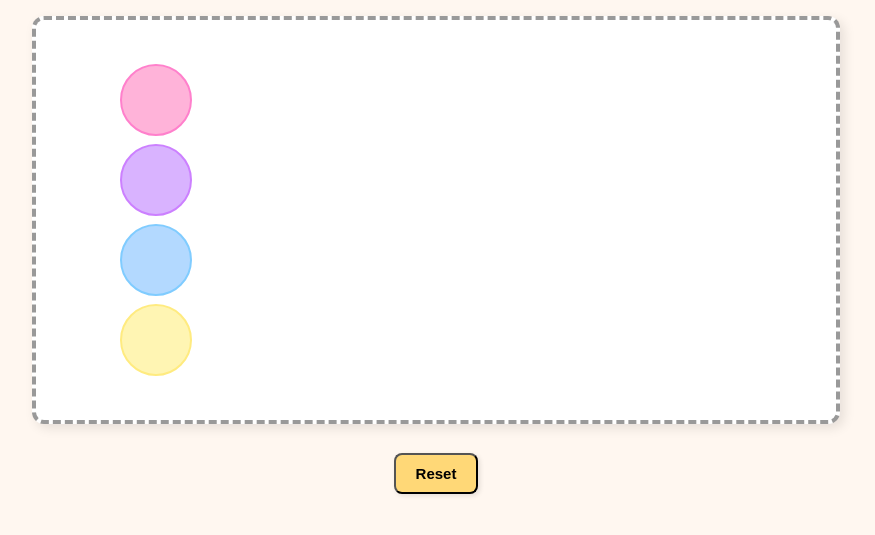
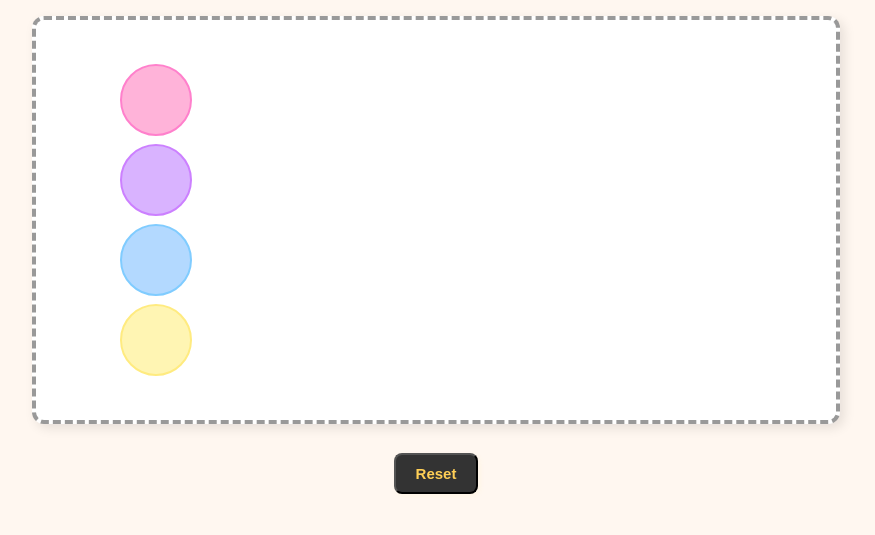
Before and after one commit to lakshu2702/bubbles_app, a plain HTML site: page index.html in a window 1280 px wide. In both pictures the pointer is over the button "Reset". Shown: the part 163-698 px from the top of the page, without its empty margins (204-1079 px from the left). Drawn offline with Linux system fonts and the light colour scheme.

Commit message:
Refactor code structure for improved readability and maintainability

```diff
--- a/index.html
+++ b/index.html
@@ -43,8 +43,10 @@
         font-weight: bolder;
       }
       button:hover {
-        background-color: #ffd877;
+        background-color: #333;
+        color: #ffcf56;
         font-weight: bold;
+                box-shadow: 2px 2px 5px rgba(255, 236, 140, 0.1);
       }
 
     </style>
```
Also changed, not shown: demo.gif (added), 1 other file.
